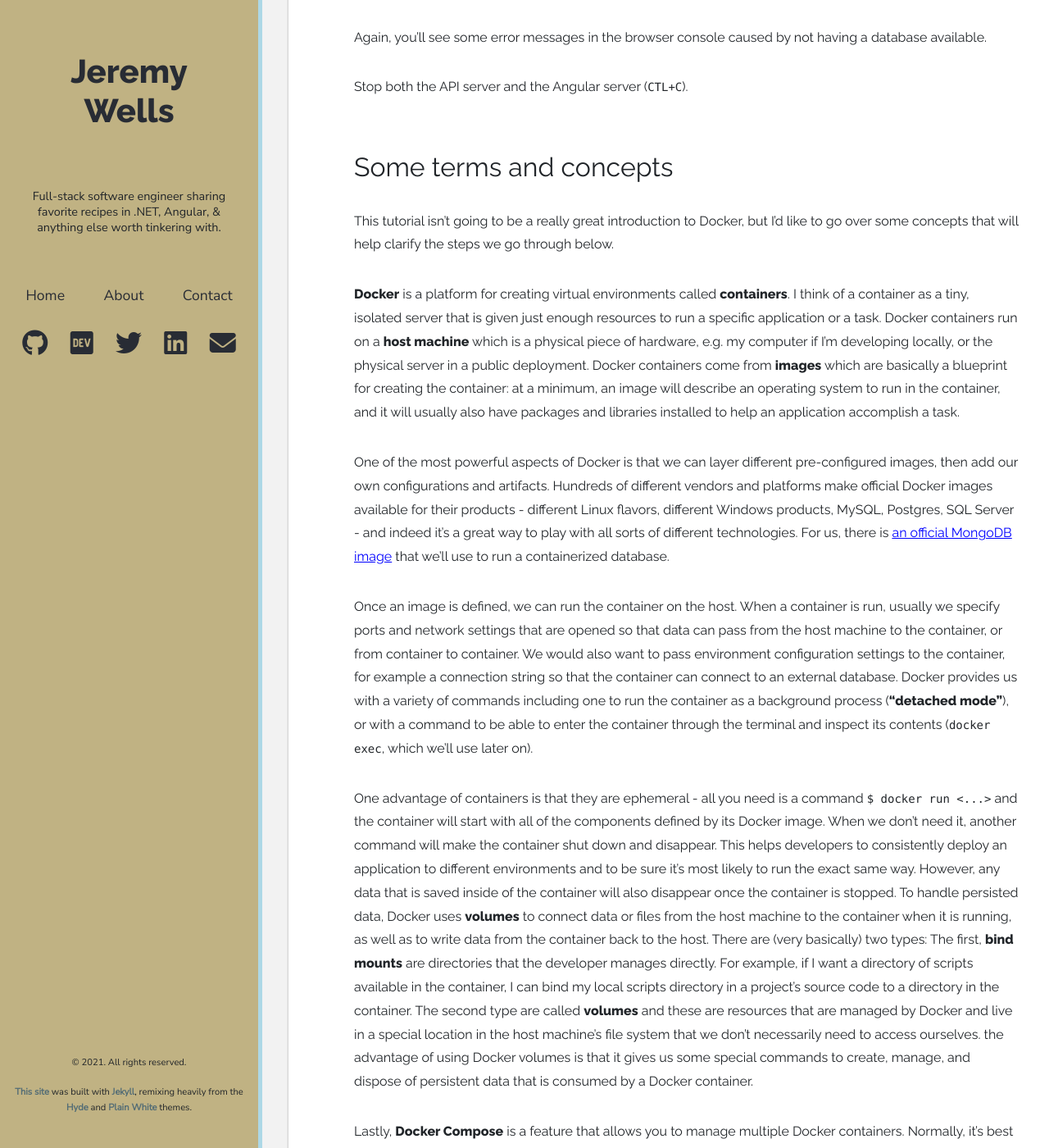
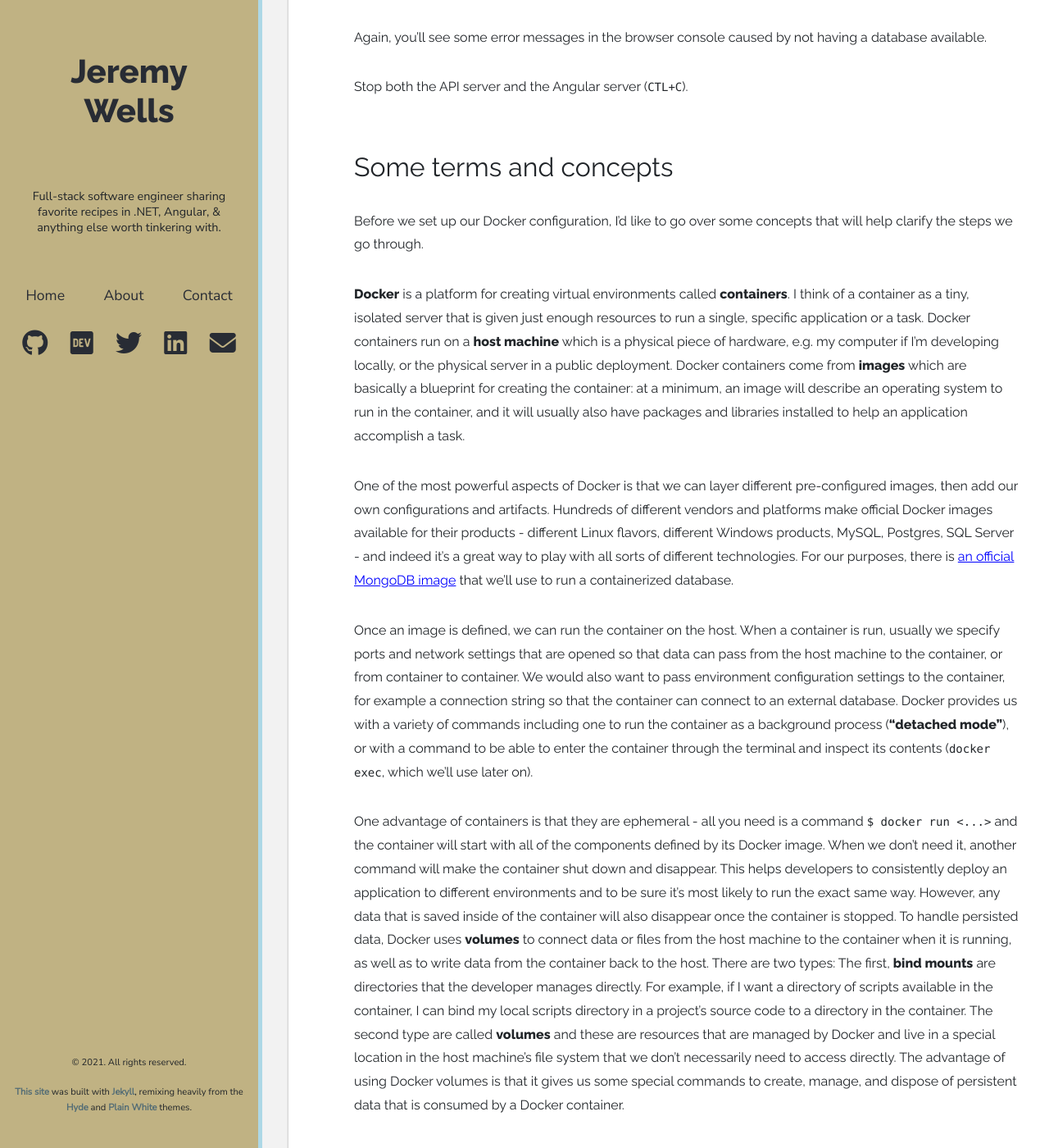
Before and after one commit to jsheridanwells/JeremyWells.Io, a Jekyll site: the page built from _posts/2021-02-04-MEAN-docker.md, in a window 1280 px wide and 1400 px high, scrolled down 3545 px. Shown: the whole window at 82% size. Built offline with Jekyll 4.4.1, drawn with Linux system fonts in a browser that asks for light colours; nearby versions of some CDN libraries; some web fonts are replaced; some of the changed text lies outside the part shown.

Commit message:
more docker mongo revision

````diff
--- a/_posts/2021-02-04-MEAN-docker.md
+++ b/_posts/2021-02-04-MEAN-docker.md
@@ -24,9 +24,9 @@ In order to test out the Docker scripts, you'll need [Docker Desktop](https://ww
 
 To demonstrate, I've created [a simple MEAN-stack repo](https://github.com/jsheridanwells/MeanUrls) and I'll show how to add scripts for containerizing the database. However, you could also easily carry out these steps in any other project that uses Mongo - I'll just be going over the Docker setup in this article. The example repo uses Angular, Express, and Typescript, but you don't need to be familiar with any of those to follow along.
 
-I won't be explaining any MongoDB concepts, but that;'s not likely to get in the way of understanding the steps below.
+I won't be explaining any MongoDB concepts, but that's not likely to get in the way of understanding the steps below.
 
-I'll give a brief overview of some Docker terms and concepts so that the explanations are clear, but if you're still getting started with Docker, there are far better tutorials out there.
+I'll give a brief overview of some Docker terms and concepts so that the explanations are clear, but if you're still getting started with Docker, [there are far better tutorials out there](https://docker-curriculum.com/).
 
 Now for loading the sample project if you're going to use it:
 
@@ -63,15 +63,15 @@ Again, you'll see some error messages in the browser console caused by not havin
 
 Stop both the API server and the Angular server (`CTL+C`).
 ## Some terms and concepts
-This tutorial isn't going to be a really great introduction to Docker, but I'd like to go over some concepts that will help clarify the steps we go through below.
+Before we set up our Docker configuration, I'd like to go over some concepts that will help clarify the steps we go through.
 
-__Docker__ is a platform for creating virtual environments called __containers__. I think of a container as a tiny, isolated server that is given just enough resources to run a specific application or a task. Docker containers run on a __host machine__ which is a physical piece of hardware, e.g. my computer if I'm developing locally, or the physical server in a public deployment. Docker containers come from __images__ which are basically a blueprint for creating the container: at a minimum, an image will describe an operating system to run in the container, and it will usually also have packages and libraries installed to help an application accomplish a task.
+__Docker__ is a platform for creating virtual environments called __containers__. I think of a container as a tiny, isolated server that is given just enough resources to run a single, specific application or a task. Docker containers run on a __host machine__ which is a physical piece of hardware, e.g. my computer if I'm developing locally, or the physical server in a public deployment. Docker containers come from __images__ which are basically a blueprint for creating the container: at a minimum, an image will describe an operating system to run in the container, and it will usually also have packages and libraries installed to help an application accomplish a task.
 
-One of the most powerful aspects of Docker is that we can layer different pre-configured images, then add our own configurations and artifacts. Hundreds of different vendors and platforms make official Docker images available for their products - different Linux flavors, different Windows products, MySQL, Postgres, SQL Server - and indeed it's a great way to play with all sorts of different technologies. For us, there is [an official MongoDB image](https://hub.docker.com/_/mongo) that we'll use to run a containerized database.
+One of the most powerful aspects of Docker is that we can layer different pre-configured images, then add our own configurations and artifacts. Hundreds of different vendors and platforms make official Docker images available for their products - different Linux flavors, different Windows products, MySQL, Postgres, SQL Server - and indeed it's a great way to play with all sorts of different technologies. For our purposes, there is [an official MongoDB image](https://hub.docker.com/_/mongo) that we'll use to run a containerized database.
 
 Once an image is defined, we can run the container on the host. When a container is run, usually we specify ports and network settings that are opened so that data can pass from the host machine to the container, or from container to container. We would also want to pass environment configuration settings to the container, for example a connection string so that the container can connect to an external database. Docker provides us with a variety of commands including one to run the container as a background process (__"detached mode"__), or with a command to be able to enter the container through the terminal and inspect its contents (`docker exec`, which we'll use later on).
 
-One advantage of containers is that they are ephemeral - all you need is a command `$ docker run <...>` and the container will start with all of the components defined by its Docker image. When we don't need it, another command will make the container shut down and disappear. This helps developers to consistently deploy an application to different environments and to be sure it's most likely to run the exact same way. However, any data that is saved inside of the container will also disappear once the container is stopped. To handle persisted data, Docker uses __volumes__ to connect data or files from the host machine to the container when it is running, as well as to write data from the container back to the host. There are (very basically) two types: The first, __bind mounts__ are directories that the developer manages directly. For example, if I want a directory of scripts available in the container, I can bind my local scripts directory in a project's source code to a directory in the container. The second type are called __volumes__ and these are resources that are managed by Docker and live in a special location in the host machine's file system that we don't necessarily need to access ourselves. the advantage of using Docker volumes is that it gives us some special commands to create, manage, and dispose of persistent data that is consumed by a Docker container.
+One advantage of containers is that they are ephemeral - all you need is a command `$ docker run <...>` and the container will start with all of the components defined by its Docker image. When we don't need it, another command will make the container shut down and disappear. This helps developers to consistently deploy an application to different environments and to be sure it's most likely to run the exact same way. However, any data that is saved inside of the container will also disappear once the container is stopped. To handle persisted data, Docker uses __volumes__ to connect data or files from the host machine to the container when it is running, as well as to write data from the container back to the host. There are two types: The first, __bind mounts__ are directories that the developer manages directly. For example, if I want a directory of scripts available in the container, I can bind my local scripts directory in a project's source code to a directory in the container. The second type are called __volumes__ and these are resources that are managed by Docker and live in a special location in the host machine's file system that we don't necessarily need to access directly. The advantage of using Docker volumes is that it gives us some special commands to create, manage, and dispose of persistent data that is consumed by a Docker container.
 
 Lastly, __Docker Compose__ is a feature that allows you to manage multiple Docker containers. Normally, it's best practice for a Docker container to do only one thing, so for a web application, I might have one container to serve static files publicly, one container to handle the web API, and a third container to run a database server. Docker Compose allows us to create a YAML file, normally named `docker-compose.yaml`, to define how multiple containers are configured and how they are allowed to communicate with each other.
 
@@ -311,7 +311,7 @@ If your output is similar to...
 ```
 ... then you should be good to go.
 
-Now, refresh the application in your web browser, or inspect the database with MongoDB Compass and you should see that 50 fake documents have been added to the `Urls` collection.
+Now, refresh the application in your web browser, or inspect the database with MongoDB Compass, and you should see that 50 fake documents have been added to the `Urls` collection.
 
 To exit the container, type `exit`.
 
````
Also changed, not shown: other parts of _posts/2021-02-04-MEAN-docker.md (+2 -2 lines).
